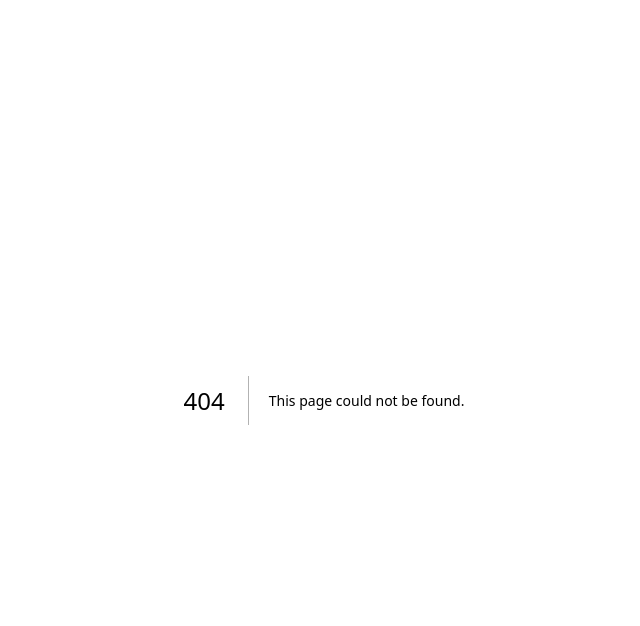
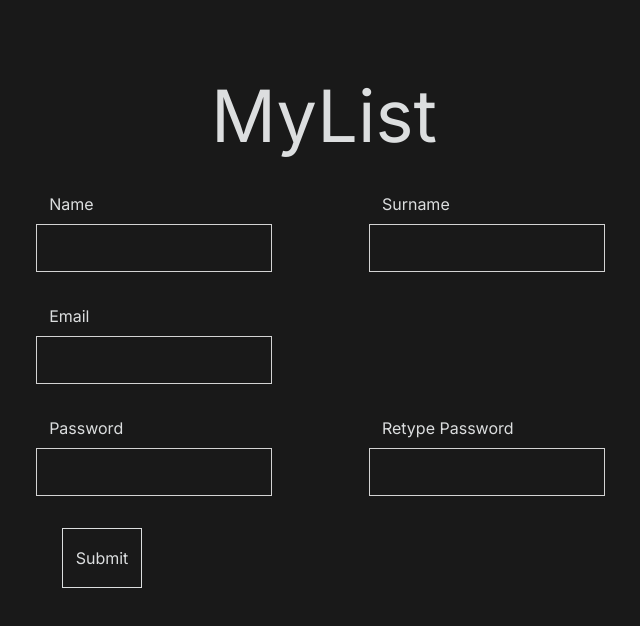
Before and after one commit to Eddie143code/MyList-frontend, a Next.js app: page /sign-up in a window 1280 px wide. Before the commit this address had no page. Shown: the top 626 px of the page, without its empty margins (316-956 px from the left). Built offline with nearby package versions, Linux system fonts and the light colour scheme.

Commit message:
initial commit

```diff
--- a/src/app/globals.css
+++ b/src/app/globals.css
@@ -2,26 +2,19 @@
 @tailwind components;
 @tailwind utilities;
 
-:root {
-  --foreground-rgb: 0, 0, 0;
-  --background-start-rgb: 214, 219, 220;
-  --background-end-rgb: 255, 255, 255;
+body {
+    color: #DCDEDF;
+    border-color: #D3D3D3;
+    background-color: #191919;
+    height: 100vh;
+    width: 100vw;
+    display: flex;
+    flex-direction: column;
+    align-items: center;
 }
 
-@media (prefers-color-scheme: dark) {
-  :root {
-    --foreground-rgb: 255, 255, 255;
-    --background-start-rgb: 0, 0, 0;
-    --background-end-rgb: 0, 0, 0;
-  }
+input {
+    color: #DCDEDF;
+    border-color: #D3D3D3;
+    background-color: #191919;
 }
-
-body {
-  color: rgb(var(--foreground-rgb));
-  background: linear-gradient(
-      to bottom,
-      transparent,
-      rgb(var(--background-end-rgb))
-    )
-    rgb(var(--background-start-rgb));
-}
--- a/src/app/layout.tsx
+++ b/src/app/layout.tsx
@@ -1,22 +1,26 @@
-import type { Metadata } from 'next'
-import { Inter } from 'next/font/google'
-import './globals.css'
+import type { Metadata } from "next";
+import { Inter } from "next/font/google";
+import "./globals.css";
+import Header from "@/components/Header/Header";
 
-const inter = Inter({ subsets: ['latin'] })
+const inter = Inter({ subsets: ["latin"] });
 
 export const metadata: Metadata = {
-  title: 'Create Next App',
-  description: 'Generated by create next app',
-}
+  title: "Create Next App",
+  description: "Generated by create next app",
+};
 
 export default function RootLayout({
   children,
 }: {
-  children: React.ReactNode
+  children: React.ReactNode;
 }) {
   return (
     <html lang="en">
-      <body className={inter.className}>{children}</body>
+      <body className={inter.className}>
+        <Header />
+        {children}
+      </body>
     </html>
-  )
+  );
 }
--- /dev/null
+++ b/src/app/page.module.css
@@ -0,0 +1,5 @@
+.divMain {
+    display: flex;
+    flex-direction: column;
+    justify-content: center;
+}
--- a/src/app/page.tsx
+++ b/src/app/page.tsx
@@ -1,113 +1,16 @@
-import Image from 'next/image'
+import Image from "next/image";
+import Header from "@/components/Header/Header";
+import styles from "./page.module.css";
+import Button from "@/components/Button/Button";
 
 export default function Home() {
   return (
-    <main className="flex min-h-screen flex-col items-center justify-between p-24">
-      <div className="z-10 max-w-5xl w-full items-center justify-between font-mono text-sm lg:flex">
-        <p className="fixed left-0 top-0 flex w-full justify-center border-b border-gray-300 bg-gradient-to-b from-zinc-200 pb-6 pt-8 backdrop-blur-2xl dark:border-neutral-800 dark:bg-zinc-800/30 dark:from-inherit lg:static lg:w-auto  lg:rounded-xl lg:border lg:bg-gray-200 lg:p-4 lg:dark:bg-zinc-800/30">
-          Get started by editing&nbsp;
-          <code className="font-mono font-bold">src/app/page.tsx</code>
-        </p>
-        <div className="fixed bottom-0 left-0 flex h-48 w-full items-end justify-center bg-gradient-to-t from-white via-white dark:from-black dark:via-black lg:static lg:h-auto lg:w-auto lg:bg-none">
-          <a
-            className="pointer-events-none flex place-items-center gap-2 p-8 lg:pointer-events-auto lg:p-0"
-            href="https://vercel.com?utm_source=create-next-app&utm_medium=appdir-template&utm_campaign=create-next-app"
-            target="_blank"
-            rel="noopener noreferrer"
-          >
-            By{' '}
-            <Image
-              src="/vercel.svg"
-              alt="Vercel Logo"
-              className="dark:invert"
-              width={100}
-              height={24}
-              priority
-            />
-          </a>
-        </div>
-      </div>
-
-      <div className="relative flex place-items-center before:absolute before:h-[300px] before:w-[480px] before:-translate-x-1/2 before:rounded-full before:bg-gradient-radial before:from-white before:to-transparent before:blur-2xl before:content-[''] after:absolute after:-z-20 after:h-[180px] after:w-[240px] after:translate-x-1/3 after:bg-gradient-conic after:from-sky-200 after:via-blue-200 after:blur-2xl after:content-[''] before:dark:bg-gradient-to-br before:dark:from-transparent before:dark:to-blue-700 before:dark:opacity-10 after:dark:from-sky-900 after:dark:via-[#0141ff] after:dark:opacity-40 before:lg:h-[360px] z-[-1]">
-        <Image
-          className="relative dark:drop-shadow-[0_0_0.3rem_#ffffff70] dark:invert"
-          src="/next.svg"
-          alt="Next.js Logo"
-          width={180}
-          height={37}
-          priority
-        />
-      </div>
-
-      <div className="mb-32 grid text-center lg:max-w-5xl lg:w-full lg:mb-0 lg:grid-cols-4 lg:text-left">
-        <a
-          href="https://nextjs.org/docs?utm_source=create-next-app&utm_medium=appdir-template&utm_campaign=create-next-app"
-          className="group rounded-lg border border-transparent px-5 py-4 transition-colors hover:border-gray-300 hover:bg-gray-100 hover:dark:border-neutral-700 hover:dark:bg-neutral-800/30"
-          target="_blank"
-          rel="noopener noreferrer"
-        >
-          <h2 className={`mb-3 text-2xl font-semibold`}>
-            Docs{' '}
-            <span className="inline-block transition-transform group-hover:translate-x-1 motion-reduce:transform-none">
-              -&gt;
-            </span>
-          </h2>
-          <p className={`m-0 max-w-[30ch] text-sm opacity-50`}>
-            Find in-depth information about Next.js features and API.
-          </p>
-        </a>
-
-        <a
-          href="https://nextjs.org/learn?utm_source=create-next-app&utm_medium=appdir-template-tw&utm_campaign=create-next-app"
-          className="group rounded-lg border border-transparent px-5 py-4 transition-colors hover:border-gray-300 hover:bg-gray-100 hover:dark:border-neutral-700 hover:dark:bg-neutral-800/30"
-          target="_blank"
-          rel="noopener noreferrer"
-        >
-          <h2 className={`mb-3 text-2xl font-semibold`}>
-            Learn{' '}
-            <span className="inline-block transition-transform group-hover:translate-x-1 motion-reduce:transform-none">
-              -&gt;
-            </span>
-          </h2>
-          <p className={`m-0 max-w-[30ch] text-sm opacity-50`}>
-            Learn about Next.js in an interactive course with&nbsp;quizzes!
-          </p>
-        </a>
-
-        <a
-          href="https://vercel.com/templates?framework=next.js&utm_source=create-next-app&utm_medium=appdir-template&utm_campaign=create-next-app"
-          className="group rounded-lg border border-transparent px-5 py-4 transition-colors hover:border-gray-300 hover:bg-gray-100 hover:dark:border-neutral-700 hover:dark:bg-neutral-800/30"
-          target="_blank"
-          rel="noopener noreferrer"
-        >
-          <h2 className={`mb-3 text-2xl font-semibold`}>
-            Templates{' '}
-            <span className="inline-block transition-transform group-hover:translate-x-1 motion-reduce:transform-none">
-              -&gt;
-            </span>
-          </h2>
-          <p className={`m-0 max-w-[30ch] text-sm opacity-50`}>
-            Explore starter templates for Next.js.
-          </p>
-        </a>
-
-        <a
-          href="https://vercel.com/new?utm_source=create-next-app&utm_medium=appdir-template&utm_campaign=create-next-app"
-          className="group rounded-lg border border-transparent px-5 py-4 transition-colors hover:border-gray-300 hover:bg-gray-100 hover:dark:border-neutral-700 hover:dark:bg-neutral-800/30"
-          target="_blank"
-          rel="noopener noreferrer"
-        >
-          <h2 className={`mb-3 text-2xl font-semibold`}>
-            Deploy{' '}
-            <span className="inline-block transition-transform group-hover:translate-x-1 motion-reduce:transform-none">
-              -&gt;
-            </span>
-          </h2>
-          <p className={`m-0 max-w-[30ch] text-sm opacity-50`}>
-            Instantly deploy your Next.js site to a shareable URL with Vercel.
-          </p>
-        </a>
-      </div>
+    <main className=" flex flex-col">
+      <section className="flex flex-col justify-center text-center mt-28 gap-14">
+        <Button lg text={"Sign up"} location="/sign-up" />
+        <Button lg text={"Login"} />
+        <Button lg text={"Guest"} />
+      </section>
     </main>
-  )
+  );
 }
--- /dev/null
+++ b/src/app/sign-up/page.tsx
@@ -0,0 +1,25 @@
+import Input from "@/components/Input/Input";
+import React from "react";
+import Button from "@/components/Button/Button";
+
+const page = () => {
+  return (
+    <main>
+      <section className="flex justify-center text-center">
+        <form className="flex flex-wrap gap-8 mt-10 lg:w-[50%]">
+          <Input id="Name" />
+          <Input id="Surname" />
+          <Input id="Email" />
+          <div className="hidden lg:block"></div>
+          <Input id="Password" />
+          <Input id="Retype Password" />
+          <div className="w-[100%] ml-[50px] lg:ml-[58px]">
+            <Button md text="Submit" />
+          </div>
+        </form>
+      </section>
+    </main>
+  );
+};
+
+export default page;
--- /dev/null
+++ b/src/components/Button/Button.tsx
@@ -0,0 +1,32 @@
+"use client";
+import { useRouter } from "next/navigation";
+import React from "react";
+
+const Button = ({ lg, md, sm, text, location }: any) => {
+  const router = useRouter();
+  let btnStyle = "";
+  if (lg) {
+    btnStyle = "border w-[170px] h-[55px] lg:w-[250px] lg:h-[80px] ";
+  } else if (md) {
+    btnStyle = "border w-[100px] h-[50px] lg:w-[80px] lg:h-[60px]";
+  } else if (sm) {
+    btnStyle = "border w-[50px] h-[25px] lg:w-[150px] lg:h-[50px]";
+  }
+  return (
+    <div className="flex items-start">
+      <button
+        className={btnStyle}
+        type="button"
+        onClick={() => {
+          if (location) {
+            router.push(location);
+          }
+        }}
+      >
+        {text}
+      </button>
+    </div>
+  );
+};
+
+export default Button;
--- /dev/null
+++ b/src/components/Header/Header.tsx
@@ -0,0 +1,11 @@
+import React from "react";
+
+const Header = () => {
+  return (
+    <header className="flex flex-col justify-center items-center mt-10 lg:mt-20">
+      <h1 className="text-7xl ">MyList</h1>
+    </header>
+  );
+};
+
+export default Header;
--- /dev/null
+++ b/src/components/Input/Input.tsx
@@ -0,0 +1,24 @@
+import React from "react";
+
+const Input = ({ id, width }: any) => {
+  return (
+    <div
+      className={`flex flex-col justify-center  gap-2 w-[100%]
+       ${
+         width ? "lg:w-[100%] items-start lg:ml-11" : "lg:w-[47%] items-center"
+       }`}
+    >
+      <div
+        className={`
+          lg:w-[70%]
+        } w-[70%] text-start`}
+      >
+        <label htmlFor={id}>{id}</label>
+      </div>
+
+      <input id={id} type="text" className="border h-12" />
+    </div>
+  );
+};
+
+export default Input;
--- a/tailwind.config.ts
+++ b/tailwind.config.ts
@@ -1,20 +1,23 @@
-import type { Config } from 'tailwindcss'
+import type { Config } from "tailwindcss";
 
 const config: Config = {
   content: [
-    './src/pages/**/*.{js,ts,jsx,tsx,mdx}',
-    './src/components/**/*.{js,ts,jsx,tsx,mdx}',
-    './src/app/**/*.{js,ts,jsx,tsx,mdx}',
+    "./src/pages/**/*.{js,ts,jsx,tsx,mdx}",
+    "./src/components/**/*.{js,ts,jsx,tsx,mdx}",
+    "./src/app/**/*.{js,ts,jsx,tsx,mdx}",
   ],
   theme: {
+    colors: {
+      bgDark: "#191919",
+    },
     extend: {
       backgroundImage: {
-        'gradient-radial': 'radial-gradient(var(--tw-gradient-stops))',
-        'gradient-conic':
-          'conic-gradient(from 180deg at 50% 50%, var(--tw-gradient-stops))',
+        "gradient-radial": "radial-gradient(var(--tw-gradient-stops))",
+        "gradient-conic":
+          "conic-gradient(from 180deg at 50% 50%, var(--tw-gradient-stops))",
       },
     },
   },
   plugins: [],
-}
-export default config
+};
+export default config;
```
